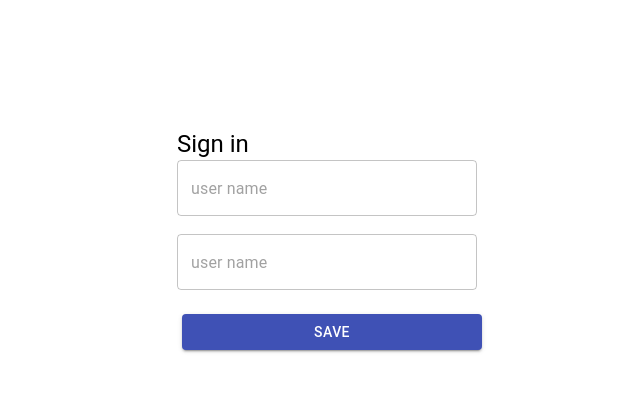
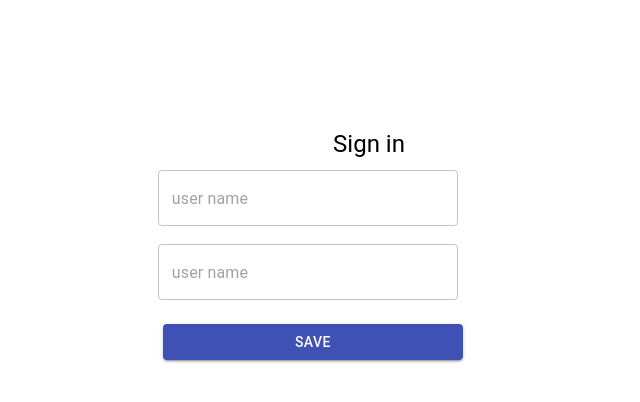
Before and after one commit to AndrewChernoff/test, a React (Vite) app: page /sign-in in a window 1280 px wide. Shown: the top 402 px of the page, without its empty margins (271-911 px from the left). Built offline with nearby package versions, Linux system fonts and the light colour scheme.

Commit message:
small style fix

```diff
--- /dev/null
+++ b/src/pages/signin-page/signin.module.scss
@@ -0,0 +1,13 @@
+.form {
+    margin: 10% auto 0 auto;
+    max-width: 33%;
+    h5 {
+        text-align: center;
+        margin-bottom: 10px;
+    }
+}
+
+.input {
+    margin-top: 5px;
+    width: 300px;
+}
--- a/src/pages/signup-page/signin.module.scss
+++ /dev/null
@@ -1,9 +0,0 @@
-.form {
-    margin: 10% auto 0 auto;
-    width: 30%;
-}
-
-.input {
-    margin-top: 5px;
-    width: 300px;
-}
--- a/src/router/router.tsx
+++ b/src/router/router.tsx
@@ -1,5 +1,5 @@
 import { createBrowserRouter, Navigate, Outlet, RouterProvider } from "react-router-dom";
-import { Signin } from "../pages/signup-page/signin";
+import { Signin } from "../pages/signin-page/signin";
 import { Table } from "../pages/table/table";
 import { useEffect } from "react";
 import { useAppDispatch } from "../hooks/redux-hooks";
```
Also changed, not shown: src/pages/signin-page/signin.tsx (renamed from src/pages/signup-page/signin.tsx).
